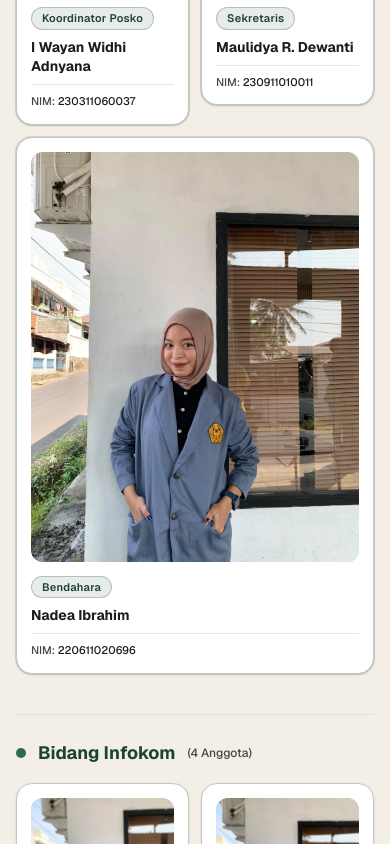
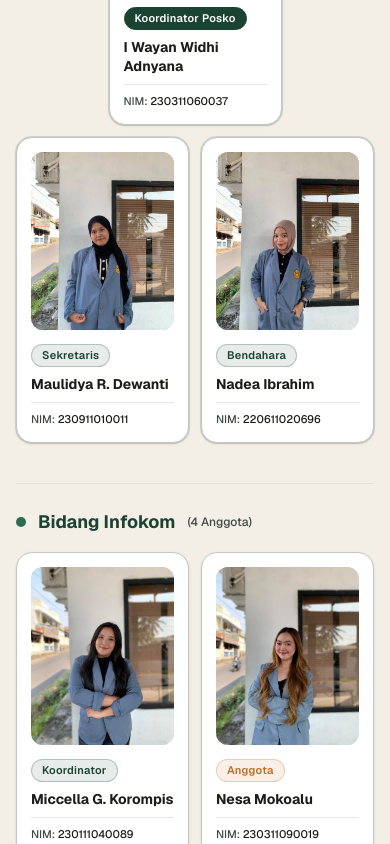
Before and after one commit to Josua040/projek-kkt, a Next.js app: page /tentang in a window 390 px wide. Shown: the part 1200-2044 px from the top of the page. Built offline with nearby package versions, Linux system fonts and the light colour scheme.

Commit message:
update pada tentang kami

```diff
--- a/components/AnggotaCard.tsx
+++ b/components/AnggotaCard.tsx
@@ -12,9 +12,12 @@ export default function AnggotaCard({ anggota, isInti = false }: AnggotaCardProp
     anggota.jabatan.toLowerCase().includes('sekretaris') ||
     anggota.jabatan.toLowerCase().includes('bendahara');
 
+  const isKoordinatorPosko =
+    anggota.jabatan.toLowerCase().includes('koordinator posko');
+
   return (
     <div
-      className={`rounded-2xl border border-[#C1C8C2] bg-white p-3.5 sm:p-4 shadow-sm hover:shadow-md transition-all flex flex-col justify-between ${
+      className={`rounded-2xl border border-[#C1C8C2] bg-white p-3.5 sm:p-4 shadow-sm hover:shadow-md transition-all flex flex-col justify-between h-full ${
         isInti ? 'ring-1 ring-[#1B4332]/15 sm:p-5' : ''
       }`}
     >
@@ -55,7 +58,9 @@ export default function AnggotaCard({ anggota, isInti = false }: AnggotaCardProp
         <div className="mb-2">
           <span
             className={`inline-flex items-center rounded-full px-2.5 py-0.5 text-[11px] sm:text-xs font-semibold tracking-wide ${
-              isLeader
+              isKoordinatorPosko
+                ? 'bg-[#1B4332] text-white border border-[#1B4332]'
+                : isLeader
                 ? 'bg-[#1B4332]/10 text-[#1B4332] border border-[#1B4332]/25'
                 : 'bg-[#BC6C25]/10 text-[#BC6C25] border border-[#BC6C25]/25'
             }`}
--- a/components/Footer.tsx
+++ b/components/Footer.tsx
@@ -52,7 +52,7 @@ export default function Footer() {
 
         <div className="mt-8 border-t border-white/10 pt-4 flex flex-col sm:flex-row items-center justify-between gap-4 text-xs text-[#a5d0b9]">
           <p>
-            © {new Date().getFullYear()} Website profil kelurahan ini dibuat untuk program kerja KKT 149 Kumelembuay Unsrat.
+            © {new Date().getFullYear()} Program kerja KKT 149 Kumelembuay Unsrat.
           </p>
           {timKkt.instagram && (
             <a
--- a/components/TimKktSection.tsx
+++ b/components/TimKktSection.tsx
@@ -87,12 +87,20 @@ export default function TimKktSection() {
                   <div
                     key={a.nim}
                     className={
-                      idx === 2
-                        ? 'col-span-2 sm:col-span-1 max-w-sm mx-auto sm:max-w-none w-full'
+                      idx === 0
+                        ? 'col-span-2 flex justify-center sm:col-span-1 sm:block'
                         : ''
                     }
                   >
-                    <AnggotaCard anggota={a} isInti />
+                    <div
+                      className={
+                        idx === 0
+                          ? 'w-[calc(50%-0.375rem)] sm:w-full h-full'
+                          : 'w-full h-full'
+                      }
+                    >
+                      <AnggotaCard anggota={a} isInti />
+                    </div>
                   </div>
                 ))}
               </div>
@@ -115,8 +123,25 @@ export default function TimKktSection() {
 
                 {/* Grid Anggota Bidang */}
                 <div className="grid grid-cols-2 sm:grid-cols-3 lg:grid-cols-4 gap-3 sm:gap-4">
-                  {kel.anggota.map((a) => (
-                    <AnggotaCard key={a.nim} anggota={a} />
+                  {kel.anggota.map((a, idx) => (
+                    <div
+                      key={a.nim}
+                      className={
+                        kel.anggota.length === 3 && idx === 0
+                          ? 'col-span-2 flex justify-center sm:col-span-1 sm:block'
+                          : ''
+                      }
+                    >
+                      <div
+                        className={
+                          kel.anggota.length === 3 && idx === 0
+                            ? 'w-[calc(50%-0.375rem)] sm:w-full h-full'
+                            : 'w-full h-full'
+                        }
+                      >
+                        <AnggotaCard key={a.nim} anggota={a} />
+                      </div>
+                    </div>
                   ))}
                 </div>
               </div>
```
